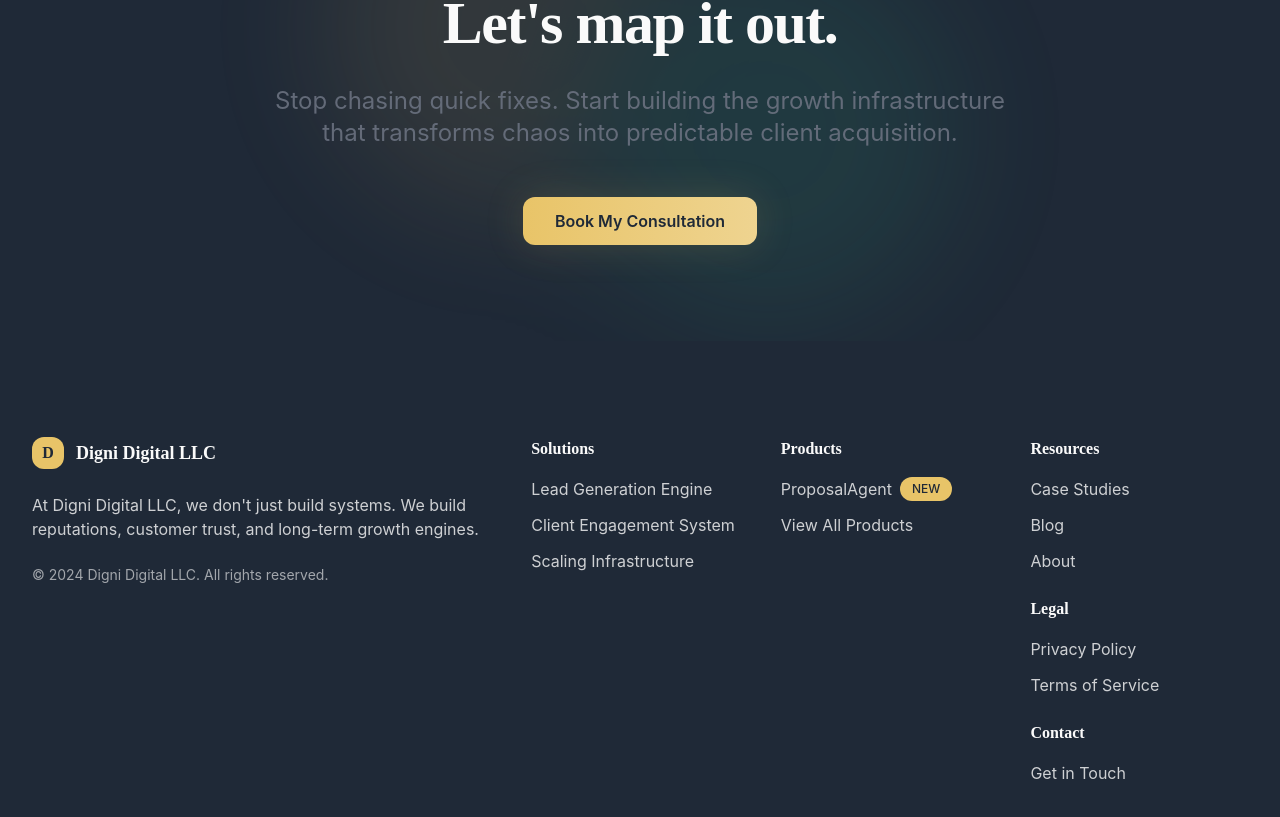
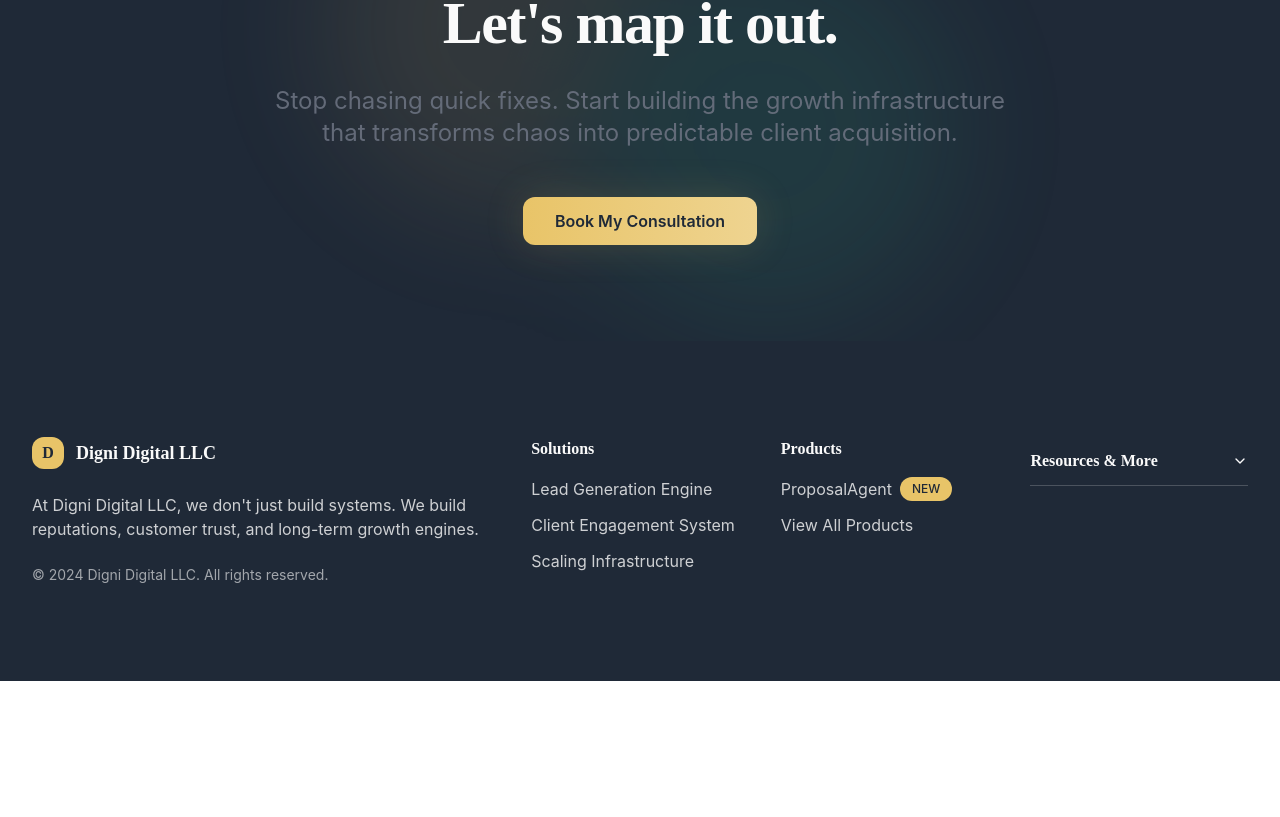
Before and after one commit to pascodinamic0/digni-digital, a React (Vite) app: page / in a window 1280 px wide. Shown: the part 4663-5480 px from the top of the page. After the commit the page ends 5344 px from the top, so only its background shows below. Built offline with nearby package versions, Linux system fonts and the light colour scheme.

Commit message:
Refactor footer layout

```diff
--- a/src/components/layout/Footer.tsx
+++ b/src/components/layout/Footer.tsx
@@ -1,4 +1,6 @@
 import { Link } from 'react-router-dom';
+import { Accordion, AccordionContent, AccordionItem, AccordionTrigger } from '@/components/ui/accordion';
+
 const Footer = () => {
   return <footer className="bg-primary text-primary-foreground">
       <div className="container-max section-padding">
@@ -65,45 +67,62 @@ const Footer = () => {
             </ul>
           </div>
 
-          {/* Resources & Contact */}
+          {/* Resources & Contact - Collapsible */}
           <div>
-            <h3 className="font-heading font-semibold mb-4">Resources</h3>
-            <ul className="space-y-3 mb-6">
+            <Accordion type="single" collapsible className="w-full">
+              <AccordionItem value="resources" className="border-primary-foreground/20">
+                <AccordionTrigger className="font-heading font-semibold text-primary-foreground hover:text-primary-foreground/80 hover:no-underline py-3">
+                  Resources & More
+                </AccordionTrigger>
+                <AccordionContent>
+                  <div className="space-y-6 pt-2">
+                    <div>
+                      <h4 className="font-heading font-semibold mb-3 text-sm">Resources</h4>
+                      <ul className="space-y-2">
                         <li>
-                <Link to="/case-studies" className="text-primary-foreground/80 hover:text-primary-foreground transition-colors">
+                          <Link to="/case-studies" className="text-primary-foreground/80 hover:text-primary-foreground transition-colors text-sm">
                             Case Studies
                           </Link>
                         </li>
                         <li>
-                <Link to="/blog" className="text-primary-foreground/80 hover:text-primary-foreground transition-colors">
+                          <Link to="/blog" className="text-primary-foreground/80 hover:text-primary-foreground transition-colors text-sm">
                             Blog
                           </Link>
                         </li>
                         <li>
-                <Link to="/about" className="text-primary-foreground/80 hover:text-primary-foreground transition-colors">
+                          <Link to="/about" className="text-primary-foreground/80 hover:text-primary-foreground transition-colors text-sm">
                             About
                           </Link>
                         </li>
                       </ul>
+                    </div>
 
-            <h4 className="font-heading font-semibold mb-4">Legal</h4>
-            <ul className="space-y-3 mb-6">
+                    <div>
+                      <h4 className="font-heading font-semibold mb-3 text-sm">Legal</h4>
+                      <ul className="space-y-2">
                         <li>
-                <Link to="/privacy" className="text-primary-foreground/80 hover:text-primary-foreground transition-colors">
+                          <Link to="/privacy" className="text-primary-foreground/80 hover:text-primary-foreground transition-colors text-sm">
                             Privacy Policy
                           </Link>
                         </li>
                         <li>
-                <Link to="/terms" className="text-primary-foreground/80 hover:text-primary-foreground transition-colors">
+                          <Link to="/terms" className="text-primary-foreground/80 hover:text-primary-foreground transition-colors text-sm">
                             Terms of Service
                           </Link>
                         </li>
                       </ul>
+                    </div>
 
-            <h4 className="font-heading font-semibold mb-4">Contact</h4>
-            <Link to="/contact" className="text-primary-foreground/80 hover:text-primary-foreground transition-colors">
+                    <div>
+                      <h4 className="font-heading font-semibold mb-3 text-sm">Contact</h4>
+                      <Link to="/contact" className="text-primary-foreground/80 hover:text-primary-foreground transition-colors text-sm">
                         Get in Touch
                       </Link>
+                    </div>
+                  </div>
+                </AccordionContent>
+              </AccordionItem>
+            </Accordion>
           </div>
         </div>
       </div>
```
Lines whose indentation alone changed are shown as unchanged.
